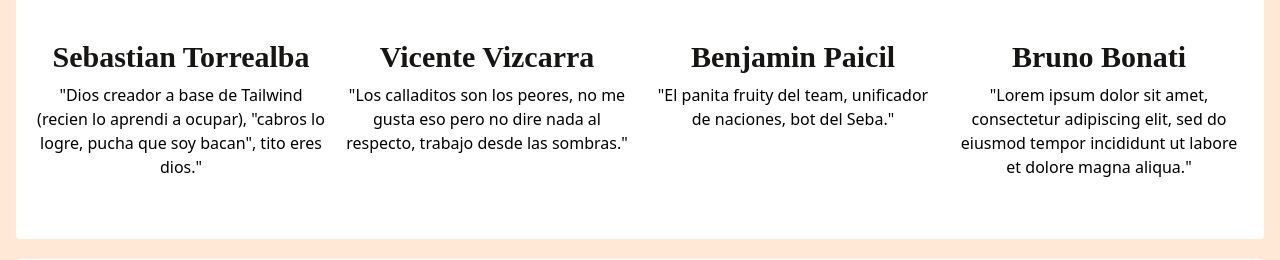
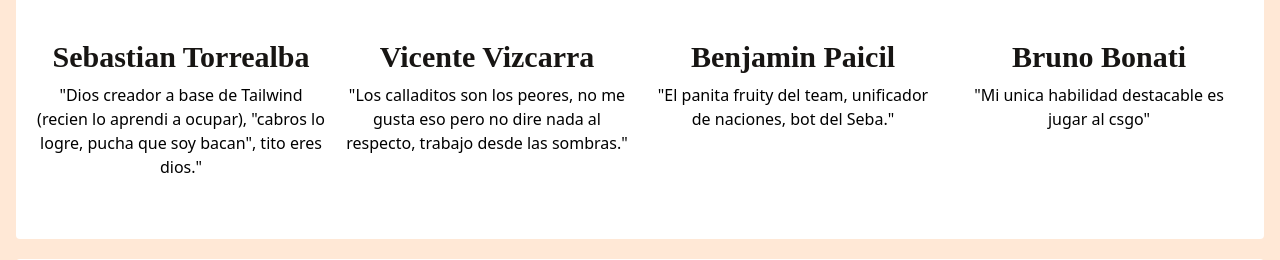
Before and after one commit to storrealbac/usm-studyrooms, a Flask app: page /desarrolladores in a window 1280 px wide. Shown: the part 594-854 px from the top of the page. Run offline with Flask 2, Linux system fonts and the light colour scheme; some web fonts are replaced.

Commit message:
Bruno cambio descripcion
el pana bruno cambio su descripcion y agregamos el macro de los iconos

```diff
--- a/src/templates/about/desarrolladores.html
+++ b/src/templates/about/desarrolladores.html
@@ -58,9 +58,8 @@
                 <img src="https://avatars.githubusercontent.com/u/91765641?v=4" alt="Foto Bruno" class="m-auto w-60 rounded-full border-2"/>
                 <h1 class="text-center font-black mt-10 text-color-smokyblack text-3xl pb-2 font-andada">Bruno Bonati</h1>
                 <p>
-                    "Lorem ipsum dolor sit amet, consectetur adipiscing elit,
-                    sed do eiusmod tempor incididunt ut labore et dolore magna
-                    aliqua."
+                    "Mi unica habilidad destacable
+                    es jugar al csgo"
                 </p>
             </div>
 
--- /dev/null
+++ b/src/templates/macros/icons.html
@@ -0,0 +1 @@
+{% macro icons(icon='icon') -%}
```
